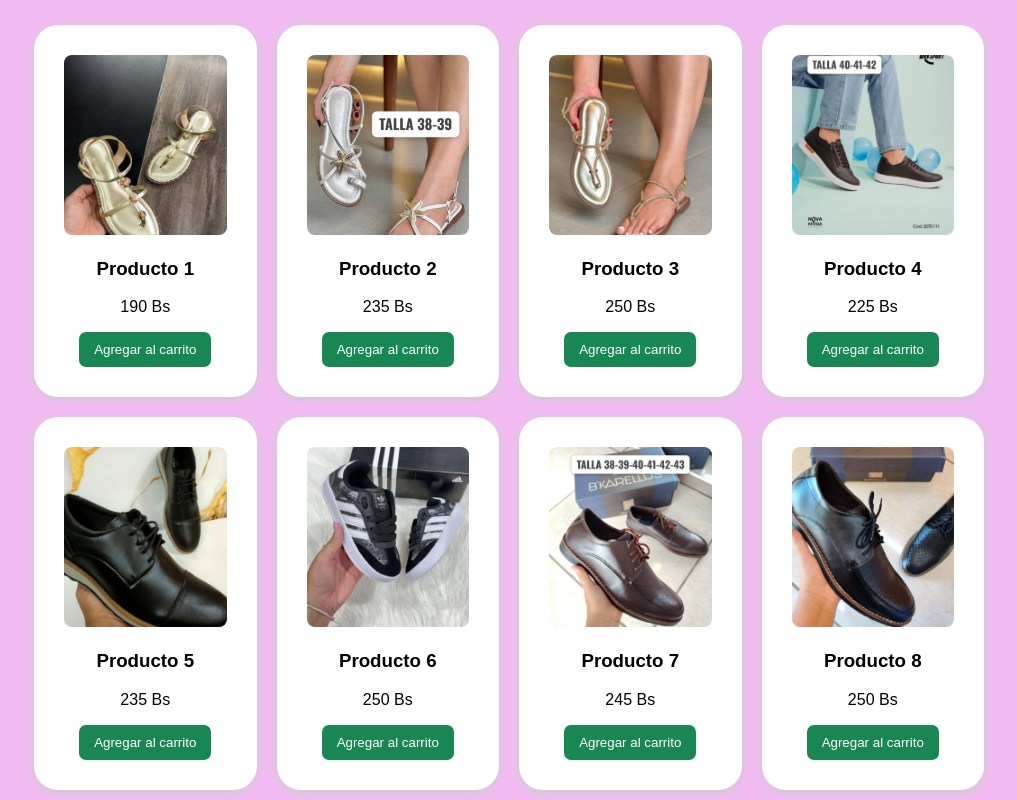
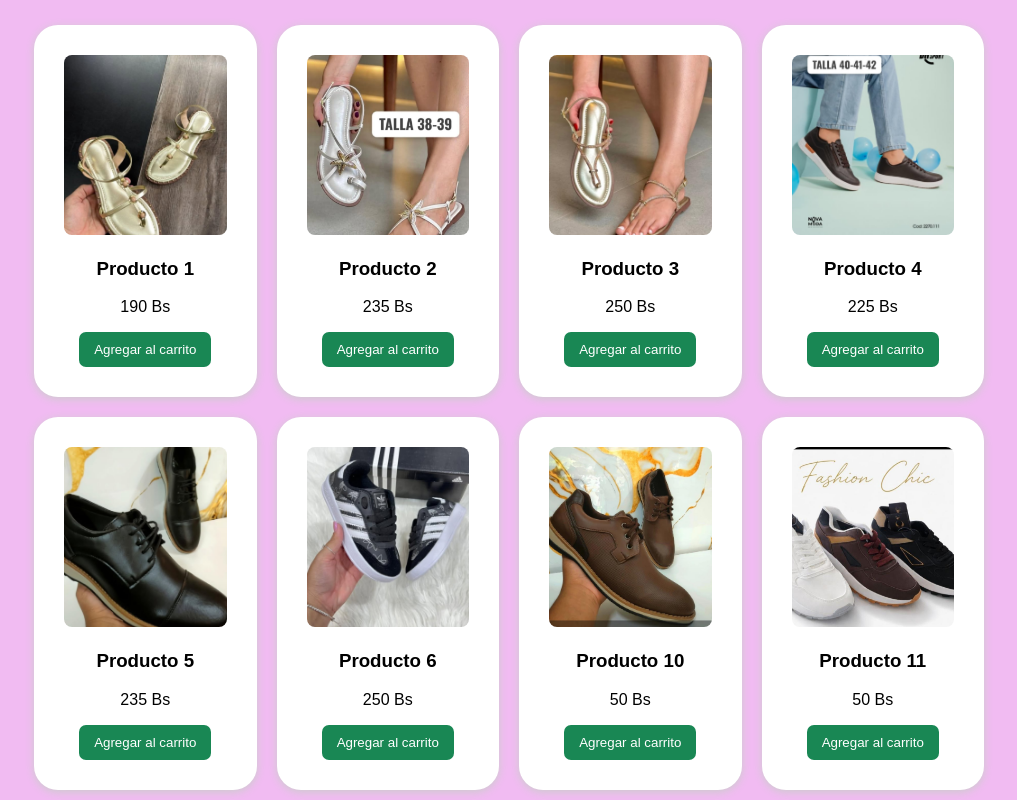
Before and after one commit to marketingfashionchic-rgb/zapatosfashion, a plain HTML site: page index.html in a window 1280 px wide. Shown: the top 800 px of the page, without its empty margins (131-1148 px from the left). Drawn offline with Linux system fonts and the light colour scheme.

Commit message:
Fix HTML encoding issues in index.html

```diff
--- a/index.html
+++ b/index.html
@@ -157,7 +157,7 @@
         </button>
     </div>
 
- <div class="producto">
+<!-- <div class="producto">
         <img src="producto7.jpeg" alt="Producto 7">
         <h3>Producto 7</h3>
         <p>245 Bs</p>
@@ -181,7 +181,7 @@
         <button onclick="agregar('Producto 9',280)">
             Agregar al carrito
         </button>
-    </div>
+    </div>   -->
  <div class="producto">
         <img src="producto10.jpg" alt="Producto 10">
         <h3>Producto 10</h3>
```
